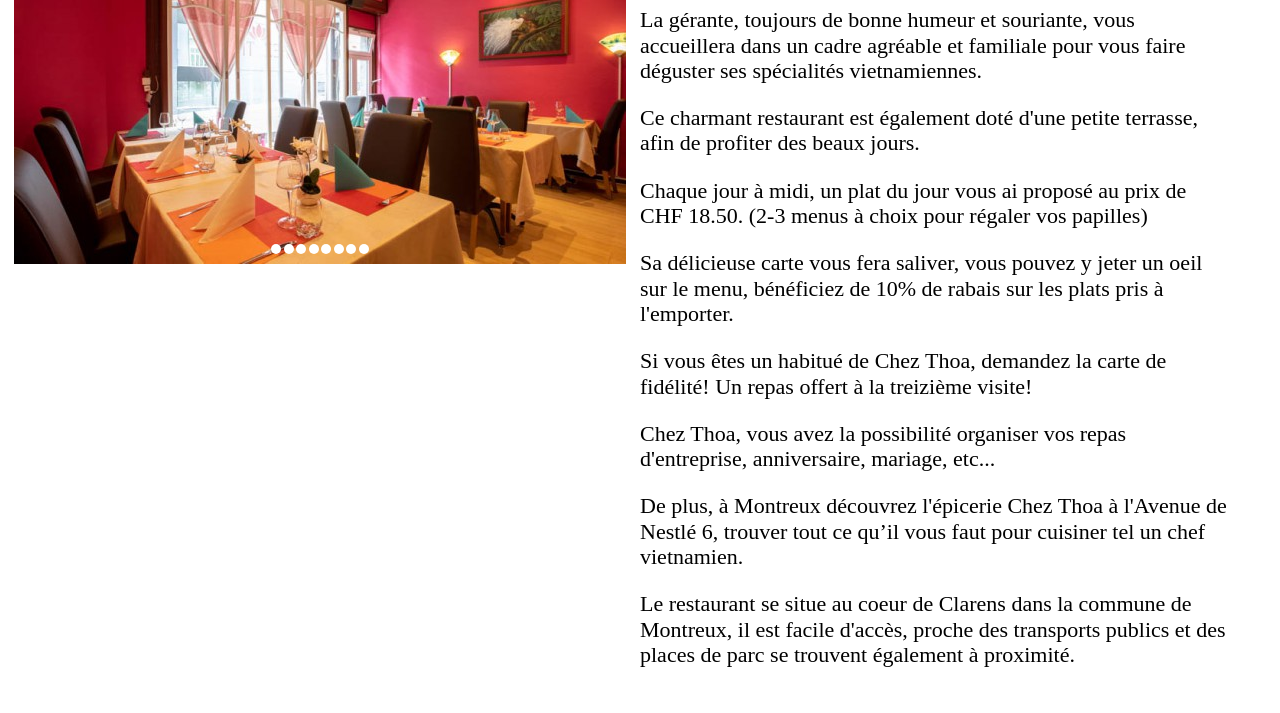
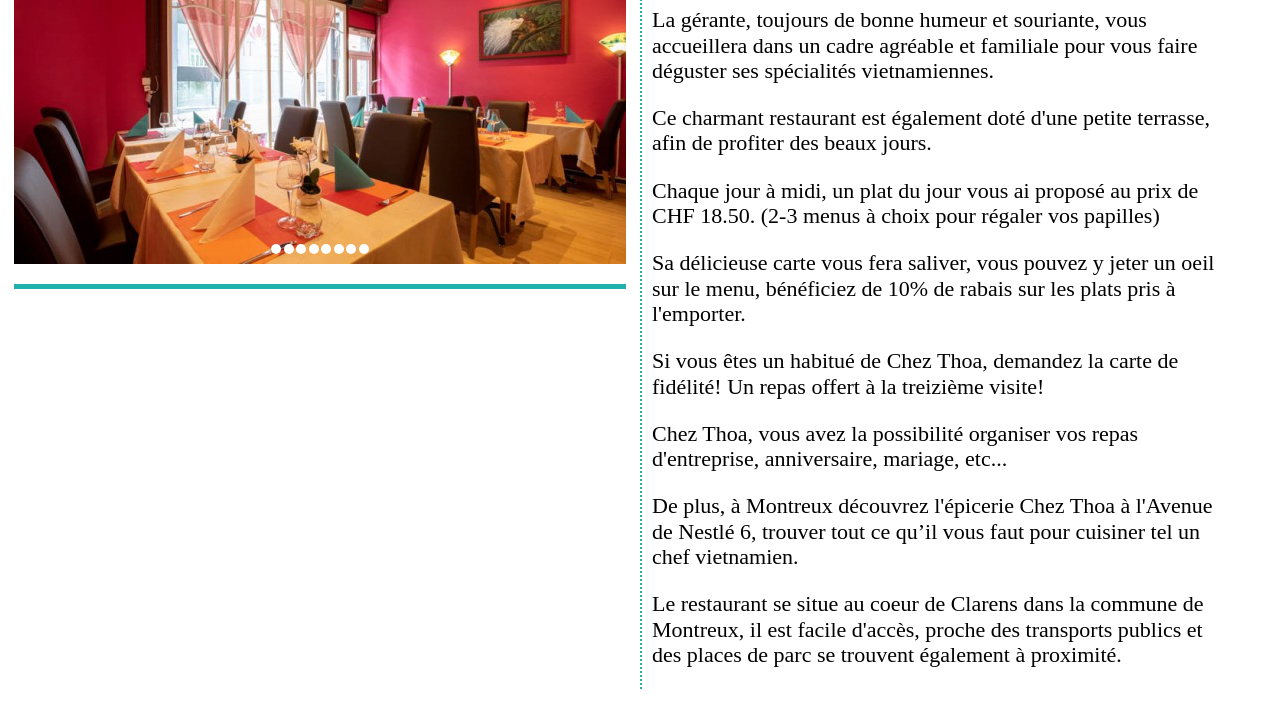
Before and after one commit to douchuis/website2020, a plain HTML site: page page/about.html in a window 1280 px wide. Shown: the part 352-1065 px from the top of the page. Drawn offline with Linux system fonts and the light colour scheme.

Commit message:
Add border slide

```diff
--- a/css/about.css
+++ b/css/about.css
@@ -38,6 +38,15 @@ footer {
   height: auto;
 }
 
+.profile-content-wrapper {
+  border-left: 2px dotted lightseagreen;
+  padding-left: 10px;
+}
+
+.slide-container{
+  border-bottom: 5px solid lightseagreen;
+  padding-bottom: 20px;
+}
 /****slideshow****/
 img {
   width: 612px;
```
